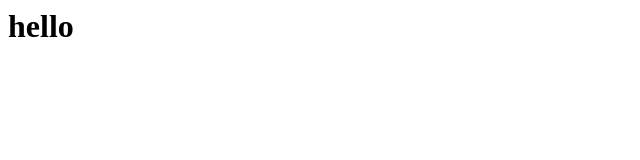
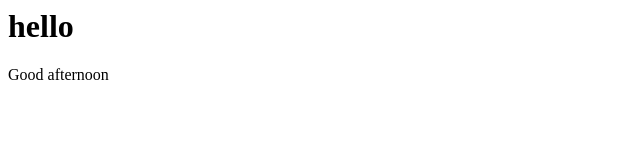
Before and after one commit to YogeshTelawane/learning-git, a plain HTML site: page index.html in a window 1280 px wide. Shown: the full height of the page, 0-640 px from the left. Drawn offline with Linux system fonts and the light colour scheme.

Commit message:
Good Afternon from index.html

```diff
--- a/index.html
+++ b/index.html
@@ -1 +1,2 @@
 <h1>hello</h1>
+<p>Good afternoon</p>
```
